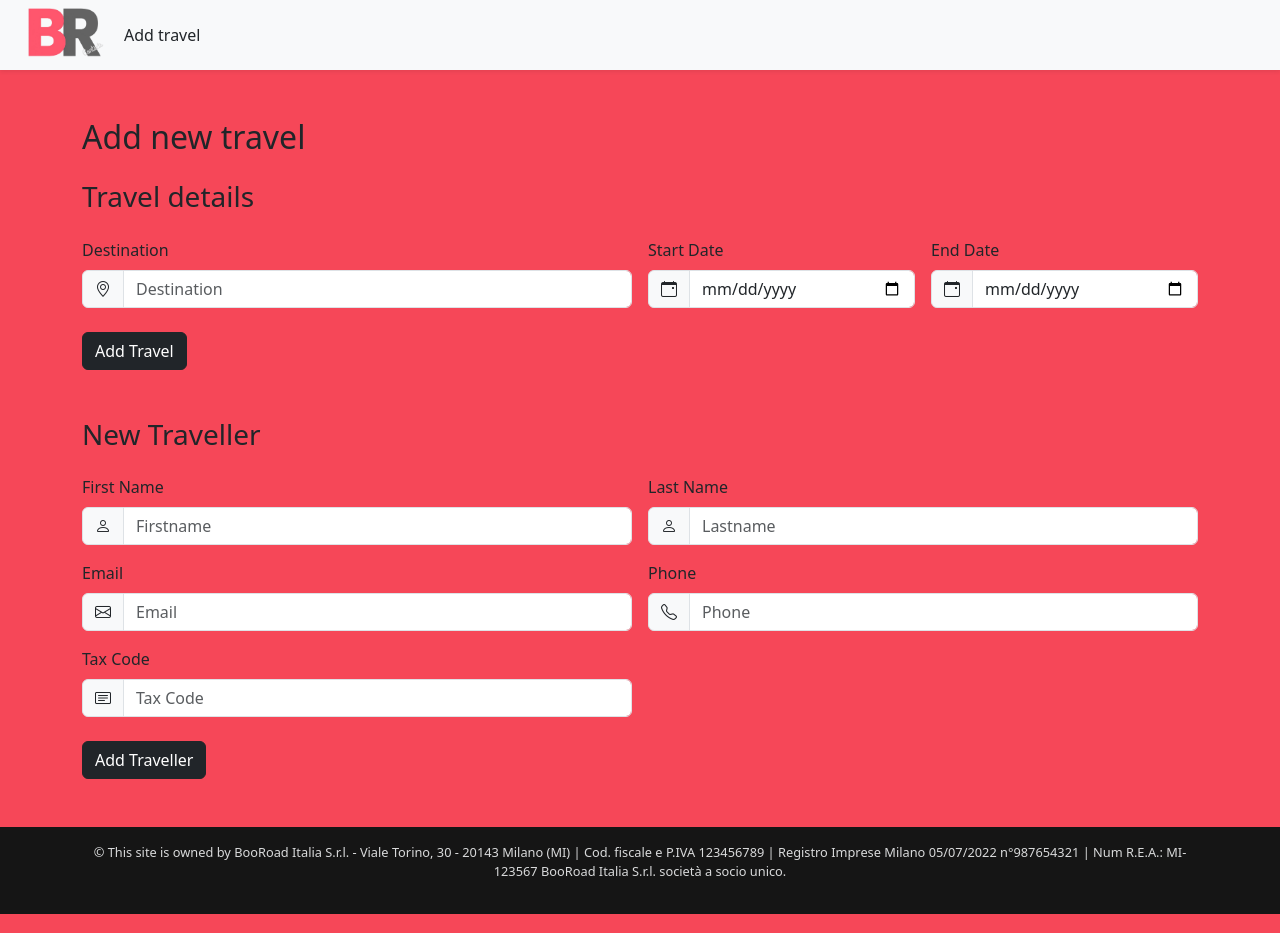
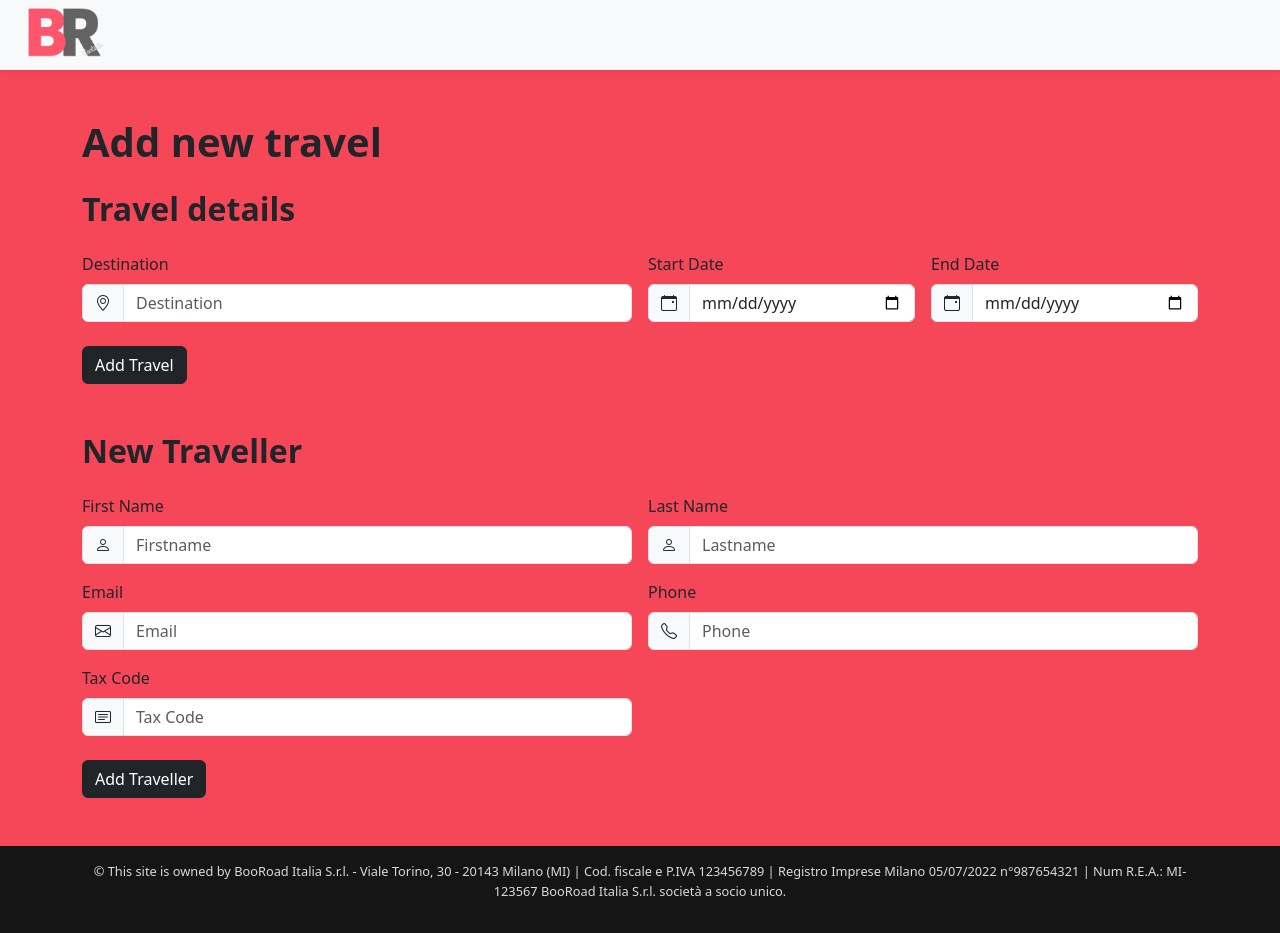
Before and after one commit to GiuseppeFiliberto/BooRoad, a React (Vite) app: page /add-travel in a window 1280 px wide. Built offline with nearby package versions, Linux system fonts and the light colour scheme; a web font is replaced by a local one.

Commit message:
Refactor headings in AddTravel and HomePage components for improved hierarchy and styling; comment out Add travel link in Header

```diff
--- a/src/Componets/AddTravel.jsx
+++ b/src/Componets/AddTravel.jsx
@@ -1,10 +1,10 @@
 export default function AddTravel() {
     return (
         <div className="container my-5">
-            <h2 className="mb-4">Add new travel</h2>
+            <h1 className="mb-4 fw-bold">Add new travel</h1>
 
             <div className="add-travel mb-5">
-                <h3 className="mb-4">Travel details</h3>
+                <h2 className="mb-4 fw-bold">Travel details</h2>
 
                 <div className="row g-3">
                     <div className="col-md-6">
@@ -45,7 +45,7 @@ export default function AddTravel() {
             </div>
 
             <div className="add-traveller">
-                <h3 className="mb-4">New Traveller</h3>
+                <h2 className="mb-4 fw-bolder">New Traveller</h2>
 
                 <div className="row g-3">
                     <div className="col-md-6">
--- a/src/Componets/Header.jsx
+++ b/src/Componets/Header.jsx
@@ -12,9 +12,9 @@ export default function Header() {
                             <img src="/images/BooRoad.png" alt="Logo" style={{ width: "80px" }} />
                         </Link>
 
-                        <Link to="/add-travel" className="nav-link text-dark add-travel">
+                        {/* <Link to="/add-travel" className="nav-link text-dark add-travel">
                             Add travel
-                        </Link>
+                        </Link> */}
                     </div>
                 </div>
             </nav>
--- a/src/Pages/HomePage.jsx
+++ b/src/Pages/HomePage.jsx
@@ -6,7 +6,8 @@ export default function HomePage() {
 
     return (
         <>
-            <div className="container p-3 mt-5">
+            <div className="container p-3 mt-3">
+                <h1 className="fw-bold my-4">Current Travels</h1>
                 <div className="row g-4">
                     {
                         Destinations.map(destination =>
```
